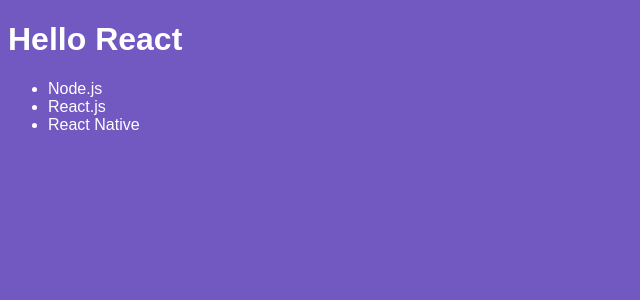
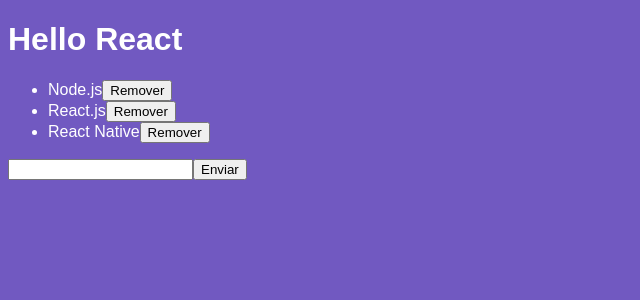
Before and after one commit to diegurm/bootcamp-introducao-react, a React app: page / in a window 1280 px wide. Shown: the top 300 px of the page, without its empty margins (0-640 px from the left). Built offline with nearby package versions, Linux system fonts and the light colour scheme.

Commit message:
Criado ação para remover tecnologia ja cadastrada

```diff
--- a/src/components/TechList.js
+++ b/src/components/TechList.js
@@ -1,16 +1,47 @@
 import React, { Component } from "react";
 class TechList extends Component {
   state = {
+    newTech: "",
     techs: ["Node.js", "React.js", "React Native"]
+  };
+
+  handleInputChange = e => {
+    this.setState({ newTech: e.target.value });
+  };
+
+  handleSubmit = e => {
+    e.preventDefault();
+
+    this.setState({
+      techs: [...this.state.techs, this.state.newTech],
+      newTech: ""
+    });
+  };
+
+  handleDelete = tech => {
+    this.setState({ techs: this.state.techs.filter(t => t !== tech) });
   };
 
   render() {
     return (
-      <ul>
-        {this.state.techs.map(tech => (
-          <li>{tech}</li>
-        ))}
-      </ul>
+      <form onSubmit={this.handleSubmit}>
+        <ul>
+          {this.state.techs.map(tech => (
+            <li key={this.state.techs.indexOf(tech)}>
+              {tech}
+              <button type="button" onClick={() => this.handleDelete}>
+                Remover
+              </button>
+            </li>
+          ))}
+        </ul>
+        <input
+          type="text"
+          onChange={this.handleInputChange}
+          value={this.state.newTech}
+        />
+        <button type="submit">Enviar</button>
+      </form>
     );
   }
 }
```
